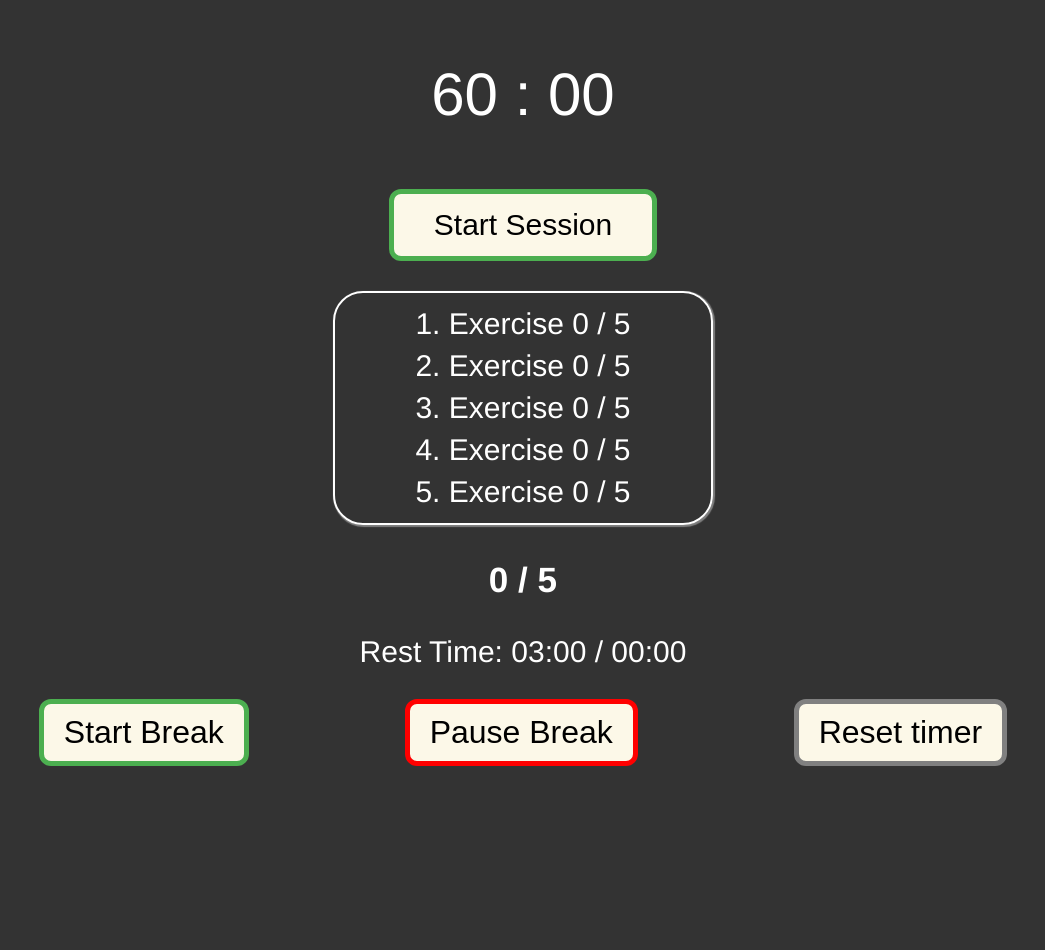
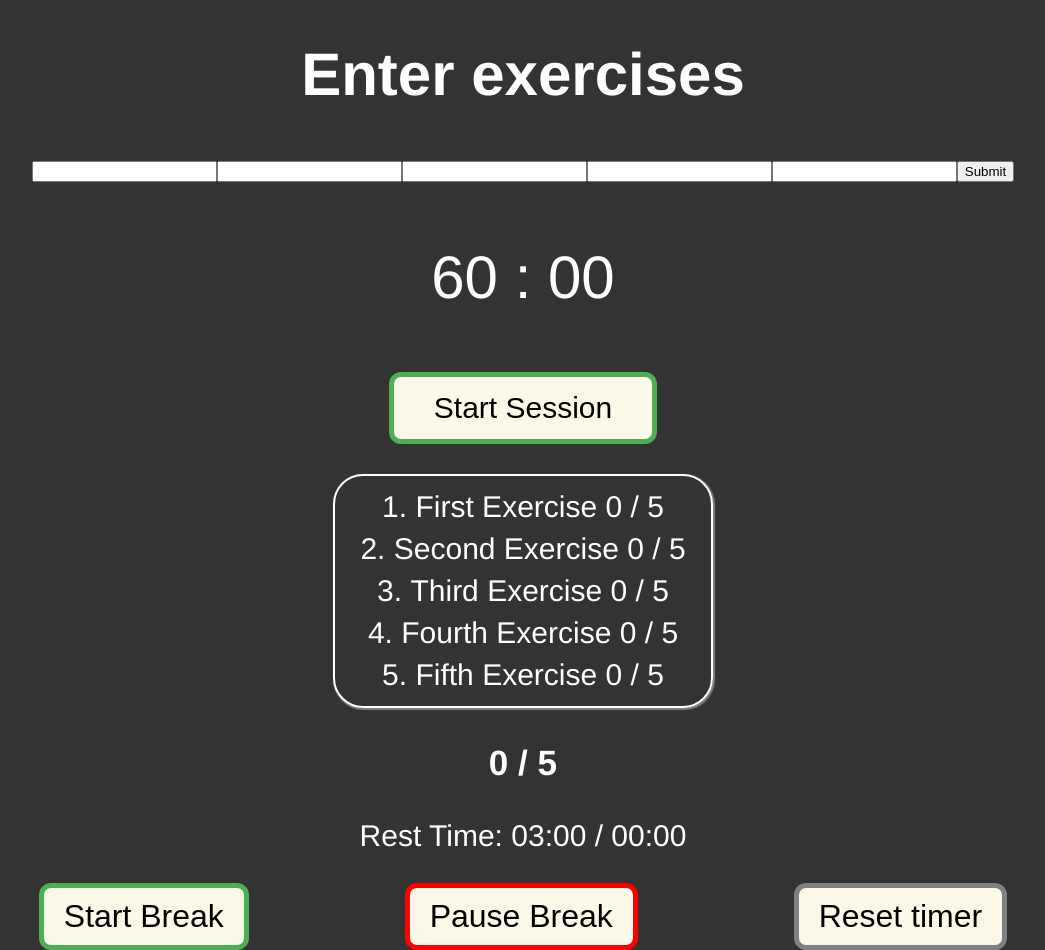
Before and after one commit to Robinborg/gym-app, a React (Create React App) app: page / in a window 1280 px wide. Shown: the whole page, without its empty margins (117-1162 px from the left). Before the commit the page ends 800 px from the top, so only its background shows below. Built offline with nearby package versions, Linux system fonts and the light colour scheme.

Commit message:
Stopped the timers from accepting clicks and started creating react hooks forms - Made the clocks stop accepting start after running - Started using react-hooks-form to let user enter their exercise for session

```diff
--- a/src/components/App.js
+++ b/src/components/App.js
@@ -1,4 +1,5 @@
-import React, { useState } from 'react';
+import React, { useState, useRef } from 'react';
+import { useForm } from 'react-hook-form';
 
 import MainTimer from './MainTimer';
 import Sets from './Sets';
@@ -7,22 +8,65 @@ import './style.css';
 
 const App = () => {
 	const [isActive, setIsActive] = useState(false);
+	const { register, handleSubmit, watch, formState: { errors} } = useForm();
+	const firstExerciseRef = useRef("First Exercise");
+	const secondExerciseRef = useRef("Second Exercise");
+	const thirdExerciseRef = useRef("Third Exercise");
+	const fourthExerciseRef = useRef("Fourth Exercise");
+	const fifthExerciseRef = useRef("Fifth Exercise");
+
+	const onSubmit = data => {
+		if (data.firstExercise) {
+			firstExerciseRef.current = data.firstExercise;
+		}
+		if (data.secondExercise) {
+			secondExerciseRef.current = data.secondExercise;
+		}
+		if (data.thirdExercise) {
+			thirdExerciseRef.current = data.thirdExercise;
+		}
+		if (data.fourthExercise) {
+			fourthExerciseRef.current = data.fourthExercise;
+		}
+		if (data.fifthExercise) {
+			fifthExerciseRef.current = data.fifthExercise;
+		}
+	};
+
+
 	return (
 		<div className="justify-middle">
+			<div>
+				<h1>Enter exercises</h1>
+			<form onSubmit={handleSubmit(onSubmit)}>
+				<input {...register("firstExercise")}/>
+				<input {...register("secondExercise")}/>
+				<input {...register("thirdExercise")}/>
+				<input {...register("fourthExercise")}/>
+				<input {...register("fifthExercise")}/>
+				<input type="submit"/>
+				</form>
+			</div>
 			<MainTimer isActive={isActive}/>
 			<div className="justify-middle">
 				<button
 					className="start-button"
-					onClick={() => setIsActive(!isActive)}>
+					onClick={() => {
+						if (!isActive) {
+						  setIsActive(!isActive)
+						} else {
+							console.log("running");
+						}
+					}}>
 			    	Start Session
 			  	</button>
 			</div>
 			<Sets
-				setOne={"Exercise"}
-			  setTwo={"Exercise"}
-			  setThree={"Exercise"}
-				setFour={"Exercise"}
-				setFive={"Exercise"}
+				setOne={firstExerciseRef.current}
+			  setTwo={secondExerciseRef.current}
+			  setThree={thirdExerciseRef.current}
+				setFour={fourthExerciseRef.current}
+				setFive={fifthExerciseRef.current}
 						/>
 		</div>
 	);
--- a/src/components/Sets.js
+++ b/src/components/Sets.js
@@ -24,7 +24,7 @@ const Sets = props => {
 				fifth.current = true;
 				fourth.current = false;
 			} else {
-				alert("done working out");
+				alert("You are done working out");
 		};
 		}
 	}, [currentSetCount]);
--- a/src/components/Timer.js
+++ b/src/components/Timer.js
@@ -1,4 +1,4 @@
-import React, { useState, useEffect, useRef } from 'react';
+import React, { useState,  useRef } from 'react';
 
 
 const Timer = ({ onClickIncrement }) => {
@@ -42,7 +42,15 @@ const Timer = ({ onClickIncrement }) => {
 						<div className="box-buttons">
 							<button
 								className="timer-buttons start-button"
-							  onClick={() => {onClickIncrement(); handleStart()}}>Start Break</button>
+							  onClick={() => {
+							    if (!isActive) {
+										onClickIncrement();
+										handleStart();
+									} else {
+										console.log("running");
+									}
+								}
+							}>Start Break</button>
 						  <button
 								className="timer-buttons pause-button"
 							  onClick={handlePause}>Pause Break</button>
```
Also changed, not shown: package.json (+7 -1 lines), 1 other file (tests, documents, lock files or other folders).
